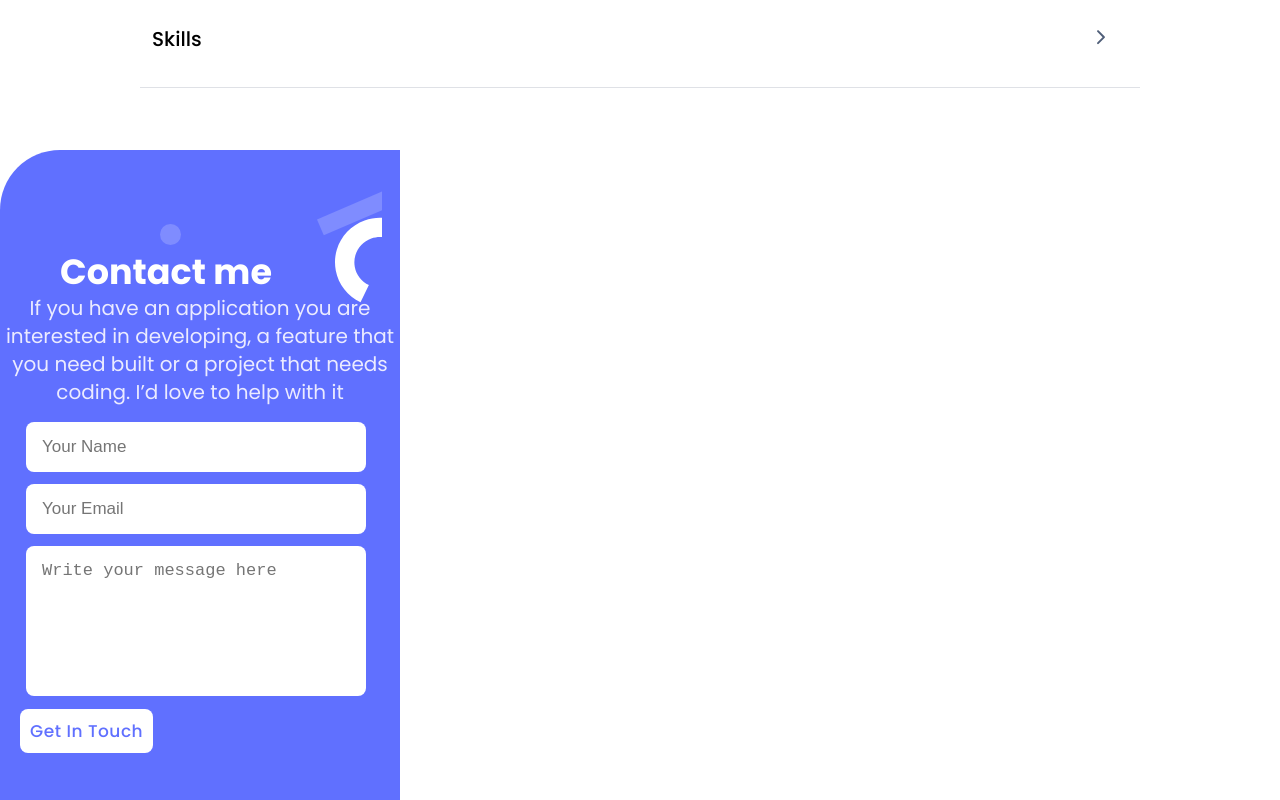
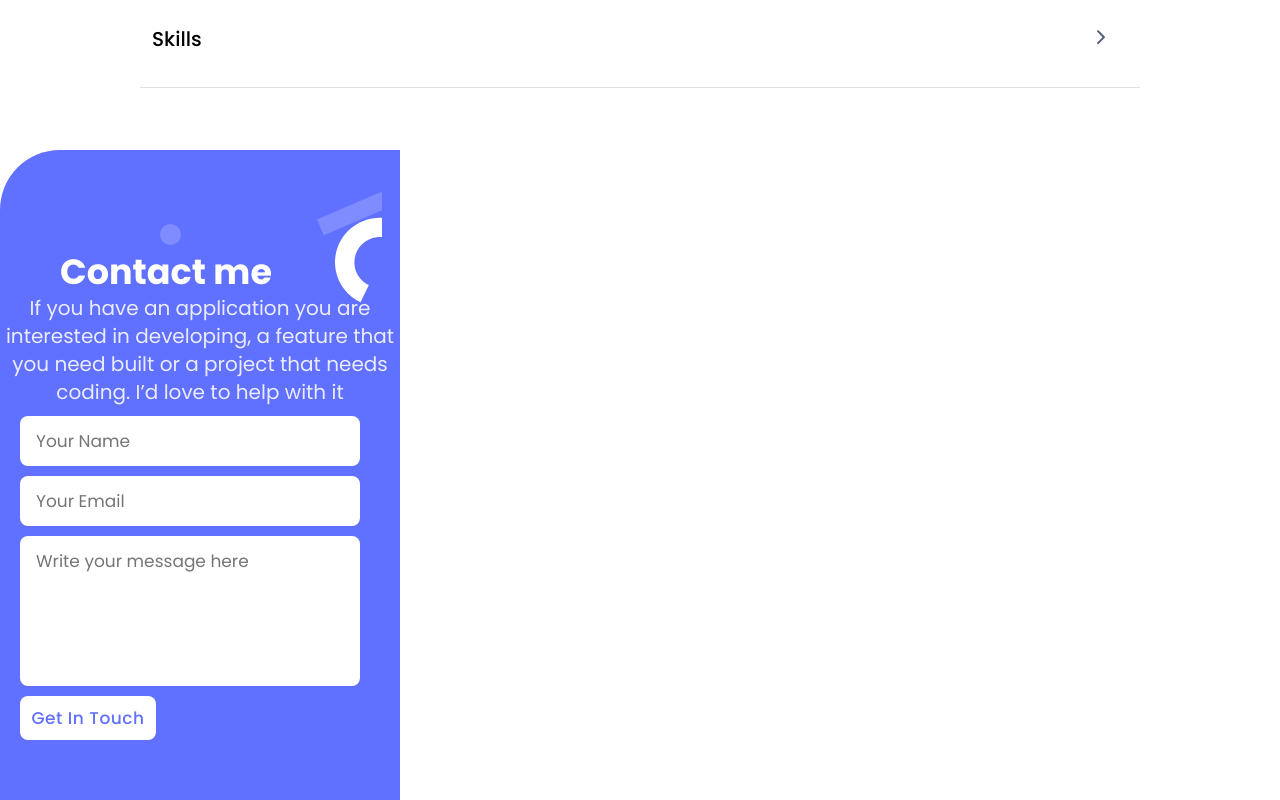
Before and after one commit to LoviMadaan/My-Portfolio-old, a website: page index.html in a window 1280 px wide. Shown: the part 4685-5485 px from the top of the page. Drawn offline with Linux system fonts and the light colour scheme.

Commit message:
form validation and some styling

```diff
--- a/index.html
+++ b/index.html
@@ -272,8 +272,8 @@
             feature that you need built or a project that needs coding. I’d love
             to help with it
           </p>
-          <form class="contact-form" action="#" method="post">
-            <input type="text" name="name" placeholder="Your Name" required />
+          <form class="contact-form" action="" method="post">
+            <input type="text" name="name" placeholder="Your Name" minlength=3 maxlength=30 required />
             <input
               type="email"
               name="email"
@@ -285,6 +285,7 @@
               cols="30"
               rows="6"
               placeholder="Write your message here"
+              maxlength=500
               required
             ></textarea>
             <button class="btn-submit" type="submit">Get In Touch</button>
--- a/style.css
+++ b/style.css
@@ -370,8 +370,6 @@ ul {
   height: 650px;
   left: 0px;
   margin-top: 50px;
-  display: flex;
-  flex-direction: column;
 }
 
 .contact-me h2 {
@@ -402,12 +400,16 @@ ul {
   margin-bottom: 28px;
   margin-right: 10%;
   margin-left: 5%;
+  display:flex;
+  flex-direction:column;
+  justify-content:center;
+  align-content:center;
 }
 
 .contact-form input,
 .contact-form textarea {
   width: 100%;
-  margin: 6px;
+  margin-bottom: 10px;
   padding: 15px 16px;
   font-weight: 400;
   font-size: 17px;
@@ -416,6 +418,7 @@ ul {
   border: none;
   background: #fff;
   border-radius: 8px;
+  font-family:'Poppins', sans-serif;
 }
 
 .contact-form textarea {
@@ -437,6 +440,7 @@ ul {
   color: #6070ff;
   cursor: pointer;
   transition: all 0.3s ease-in-out;
+  width:40%;
 }
 
 .btn-submit:hover {
```
